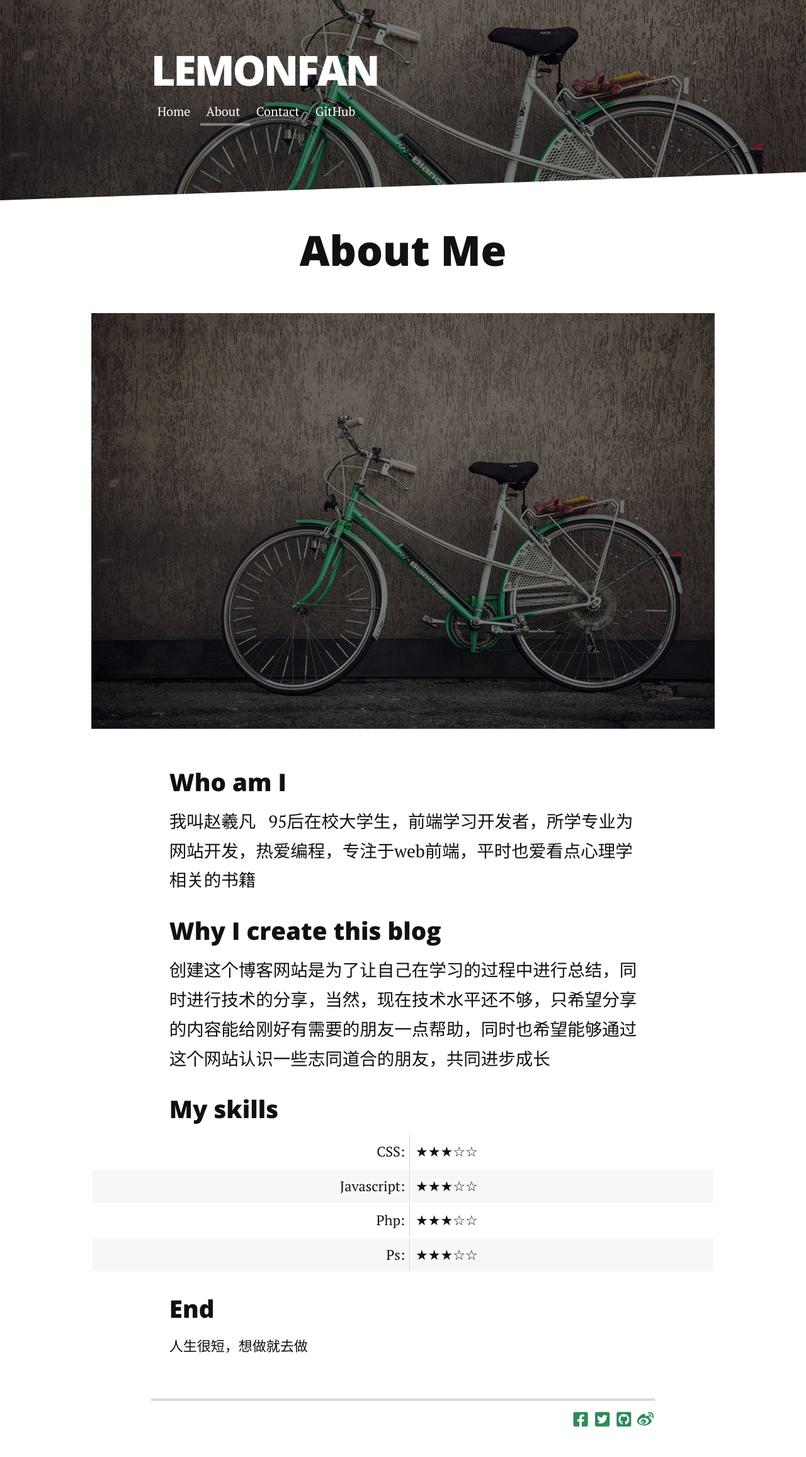
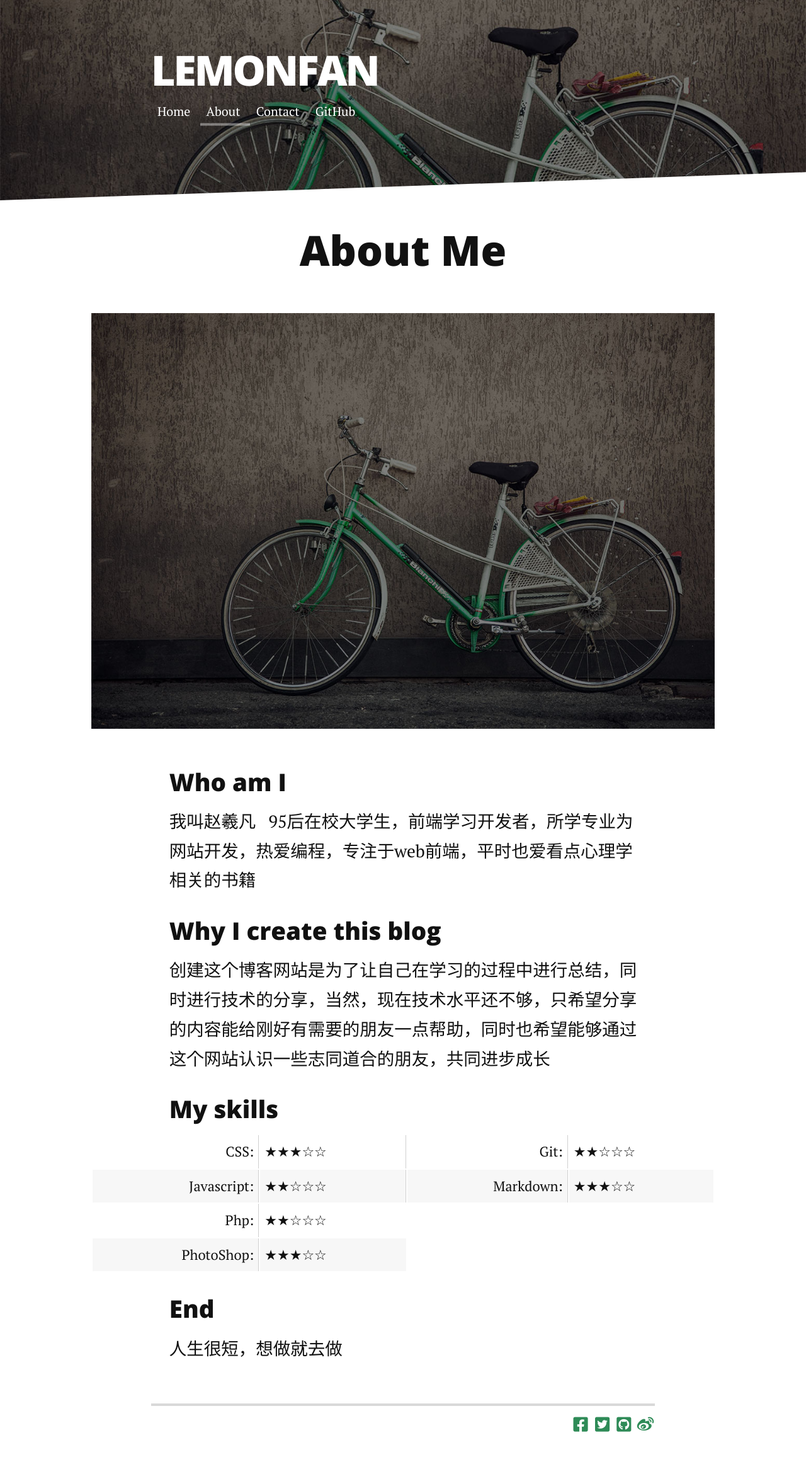
Before and after one commit to lem0nfan/lem0nfan.github.io, a Jekyll site: the page built from about.md, in a window 1280 px wide. Shown: the whole page at 63% size. Built offline with Jekyll 4.4.1, drawn with Linux system fonts in a browser that asks for light colours; nearby versions of some CDN libraries.

Commit message:
Update about.md

```diff
--- a/about.md
+++ b/about.md
@@ -4,7 +4,9 @@ title: About Me
 ---
 <style>
 	table{
+		background:none;
 		border:none;
+		width:;
 	}
 	#left{
 		text-align:right;
@@ -25,20 +27,28 @@ title: About Me
 	<tr>
 		<td id="left">CSS:</td>
 		<td id="right">★★★☆☆</td>
+		<td id="left">Git:</td>
+		<td id="right">★★☆☆☆</td>
 	</tr>
 	<tr>
 		<td id="left">Javascript:</td>
+		<td id="right">★★☆☆☆</td>
+		<td id="left">Markdown:</td>
 		<td id="right">★★★☆☆</td>
 	</tr>
 	<tr>
 		<td id="left">Php:</td>
-		<td id="right">★★★☆☆</td>
+		<td id="right">★★☆☆☆</td>
+		<!-- <td id="left">CSS:</td>
+		<td id="right">★★★☆☆</td> -->
 	</tr>
 	<tr>
-		<td id="left">Ps:</td>
+		<td id="left">PhotoShop:</td>
 		<td id="right">★★★☆☆</td>
+		<!-- <td id="left">CSS:</td>
+		<td id="right">★★★☆☆</td> -->
 	</tr>
 	</table>
 	<h3>End</h3>
-		<p>人生很短，想做就去做</p>
+		<p class="intro">人生很短，想做就去做</p>
 </div>
```
